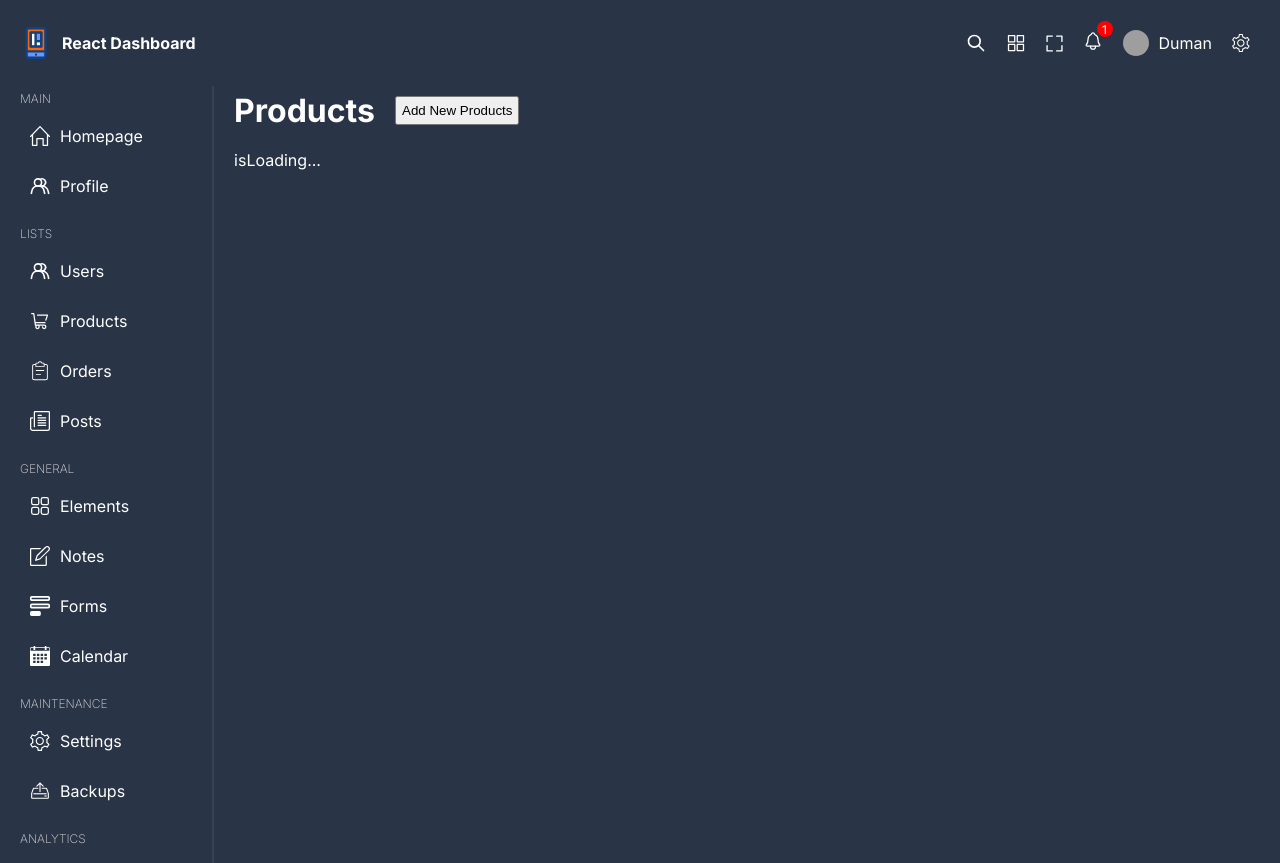
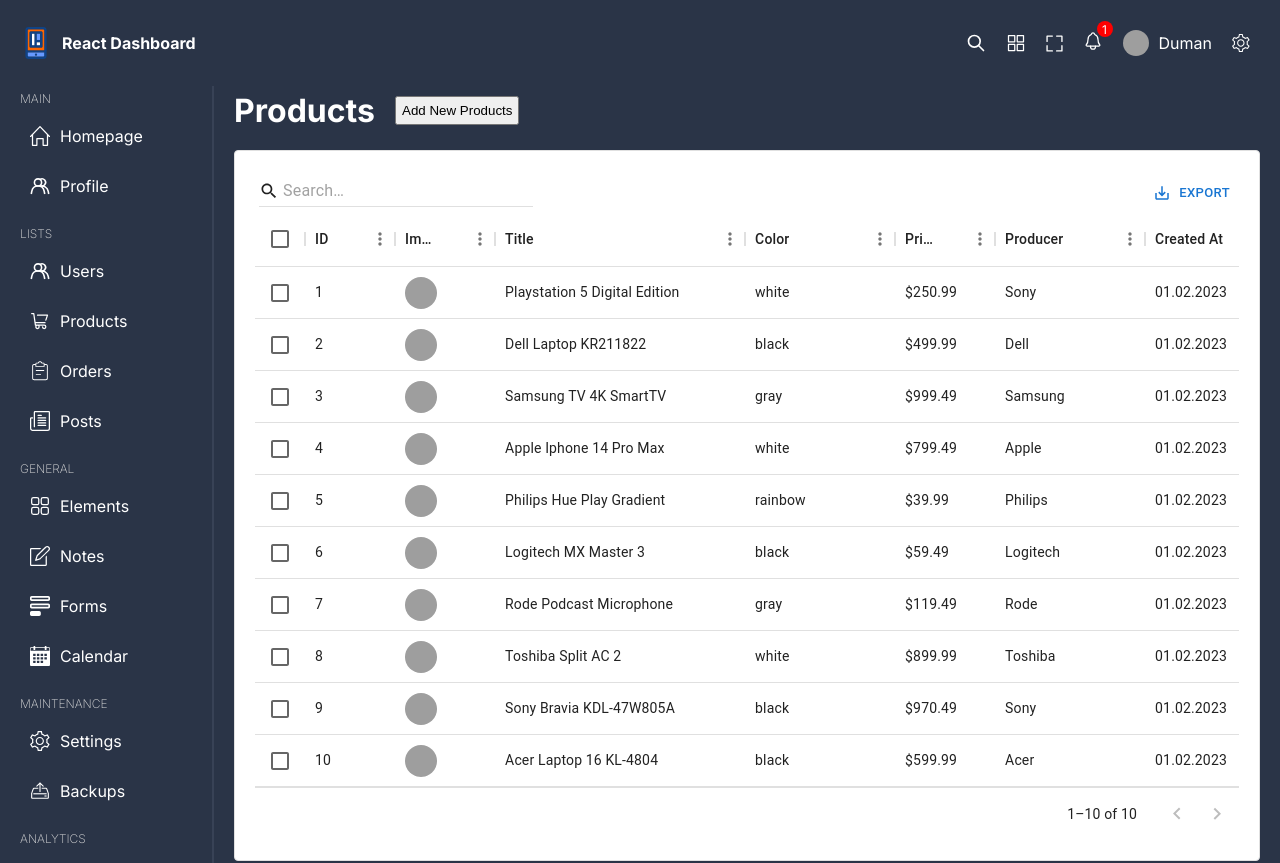
Before and after one commit to mrduman/dashboard-app, a React (Vite) app: page /products in a window 1280 px wide. Shown: the top 863 px of the page. Built offline with nearby package versions, Linux system fonts and the light colour scheme; no server answers; grey boxes are pictures that could not be loaded.

Commit message:
no-issue

```diff
--- a/src/pages/products/Products.tsx
+++ b/src/pages/products/Products.tsx
@@ -3,7 +3,8 @@
 import { useState } from "react";
 import Add from "../../components/add/Add";
 import "./products.scss";
-import { useQuery } from "react-query";
+import { products } from "../../data";
+// import { useQuery } from "react-query";
 
 const columns: GridColDef[] = [
   { field: "id", headerName: "ID", width: 90 },
@@ -56,11 +57,11 @@
 const Products = () => {
   const [open, setOpen] = useState(false);
 
-  const { isLoading, data } = useQuery({
-    queryKey: ["allproducts"],
-    queryFn: () =>
-      fetch("http://localhost:8800/api/products").then((res) => res.json()),
-  });
+  // const { isLoading, data } = useQuery({
+  //   queryKey: ["allproducts"],
+  //   queryFn: () =>
+  //     fetch("http://localhost:8800/api/products").then((res) => res.json()),
+  // });
 
   return (
     <div className="products">
@@ -68,11 +69,12 @@
         <h1>Products</h1>
         <button onClick={() => setOpen(true)}>Add New Products</button>
       </div>
-      {isLoading ? (
+      {/* {isLoading ? (
         "isLoading..."
       ) : (
         <DataTable slug="products" columns={columns} rows={data} />
-      )}
+      )} */}
+      <DataTable slug="products" columns={columns} rows={products} />
       {open && <Add columns={columns} slug="users" setOpen={setOpen} />}
     </div>
   );
--- a/src/pages/users/Users.tsx
+++ b/src/pages/users/Users.tsx
@@ -4,7 +4,7 @@
 import "./users.scss";
 import { useState } from "react";
 import Add from "../../components/add/Add";
-import { useQuery } from "react-query";
+// import { useQuery } from "react-query";
 
 const columns: GridColDef[] = [
   { field: "id", headerName: "ID", width: 90 },
@@ -59,11 +59,11 @@
 const Users = () => {
   const [open, setOpen] = useState(false);
 
-  const { isLoading, data } = useQuery({
-    queryKey: ["allusers"],
-    queryFn: () =>
-      fetch("http://localhost:8800/api/users").then((res) => res.json()),
-  });
+  // const { isLoading, data } = useQuery({
+  //   queryKey: ["allusers"],
+  //   queryFn: () =>
+  //     fetch("http://localhost:8800/api/users").then((res) => res.json()),
+  // });
 
   return (
     <div className="users">
@@ -71,11 +71,13 @@
         <h1>Users</h1>
         <button onClick={() => setOpen(true)}>Add New User</button>
       </div>
-      {isLoading ? (
+      {/* {isLoading ? (
         "isLoading..."
       ) : (
         <DataTable columns={columns} rows={data} slug="users" />
-      )}
+      )} */}
+
+      <DataTable columns={columns} rows={userRows} slug="users" />
 
       {open && <Add columns={columns} slug="users" setOpen={setOpen} />}
     </div>
```
